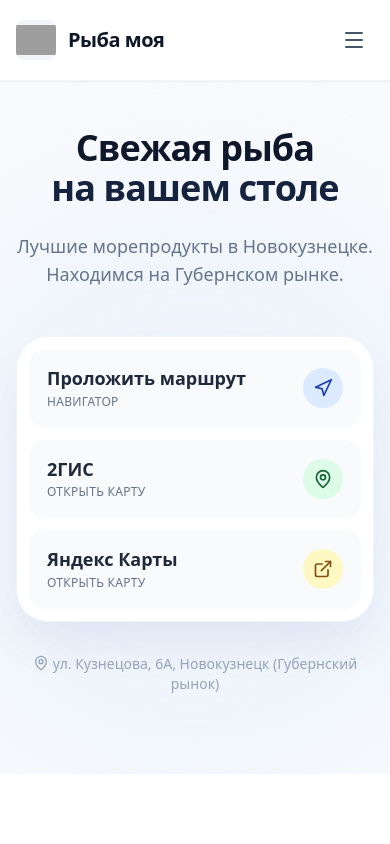
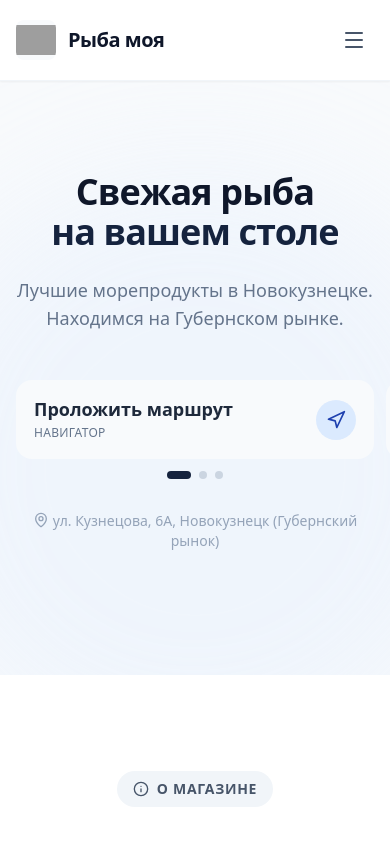
Before and after one commit to GingerMustache/fish_landing, a React (Create React App) app: page / in a window 390 px wide. Shown: the top 844 px of the page. Built offline with nearby package versions, Linux system fonts and the light colour scheme; grey boxes are pictures that could not be loaded.

Commit message:
save, to merge

```diff
--- a/src/App.js
+++ b/src/App.js
@@ -17,7 +17,7 @@ const SHOP_CONFIG = {
 const ActionButton = ({ title, subLabel, onClick, icon: Icon, colorClass }) => (
   <motion.button
     onClick={onClick}
-    className="group relative flex items-center justify-between w-full md:w-auto md:flex-1 p-4 md:p-6 bg-slate-50 hover:bg-white rounded-2xl transition-all duration-300 border-2 border-transparent hover:border-slate-200 hover:shadow-xl active:scale-95 text-left"
+    className="snap-center shrink-0 min-w-[280px] md:min-w-0 group relative flex items-center justify-between w-full md:w-auto md:flex-1 p-4 md:p-6 bg-slate-50 hover:bg-white rounded-2xl transition-all duration-300 border-2 border-transparent hover:border-slate-200 hover:shadow-xl active:scale-95 text-left"
     whileTap={{ scale: 0.97 }}
   >
     <div>
@@ -134,7 +134,32 @@ const FooterContent = ({ shopConfig }) => {
 
 export default function FishShopLanding() {
   const [isMobileMenuOpen, setIsMobileMenuOpen] = useState(false);
+
+  // NEW: State for tracking the active slide (0, 1, or 2)
+  const [activeSlide, setActiveSlide] = useState(0);
+
   const telegramUrl = `https://t.me/${SHOP_CONFIG.telegramUsername}`;
+
+  // NEW: Function to handle scroll and update active dot
+  const handleScroll = (e) => {
+    const { scrollLeft, scrollWidth, clientWidth } = e.target;
+    const maxScroll = scrollWidth - clientWidth;
+
+    // Safety check to avoid division by zero
+    if (maxScroll <= 0) return;
+
+    // Calculate progress from 0.0 to 1.0
+    const progress = scrollLeft / maxScroll;
+
+    // Determine active slide based on progress
+    if (progress < 0.33) {
+      setActiveSlide(0);
+    } else if (progress > 0.66) {
+      setActiveSlide(2);
+    } else {
+      setActiveSlide(1);
+    }
+  };
 
   return (
     <motion.div
@@ -149,11 +174,10 @@ export default function FishShopLanding() {
         <div className="max-w-7xl mx-auto px-4 sm:px-6 lg:px-8">
           <div className="flex justify-between items-center h-20">
             <div className="flex items-center gap-3">
-              {/* Added fallback handling for the image just in case */}
               <img
                 src="https://raw.githubusercontent.com/GingerMustache/fish_landing/refs/heads/main/public/logo.png"
                 alt="Logo"
-                className="h-10 w-10 object-contain rounded-lg bg-slate-100"
+                className="h-10 w-10 object-contain rounded-lg bg-slate-50"
                 onError={(e) => { e.target.style.display = 'none' }}
               />
               <span className="font-bold text-xl text-slate-900 tracking-tight">
@@ -198,13 +222,16 @@ export default function FishShopLanding() {
         </AnimatePresence>
       </nav>
 
+
       {/* --- HERO SECTION --- */}
       <section className="relative pt-32 pb-20 px-4 min-h-[80vh] flex flex-col items-center justify-center overflow-hidden">
+
         <div className="absolute top-0 left-0 w-full h-full bg-slate-50 z-0">
           <div className="absolute top-1/4 left-1/2 -translate-x-1/2 w-[600px] h-[600px] bg-blue-100/50 rounded-full blur-3xl opacity-60"></div>
         </div>
 
         <div className="relative z-10 w-full max-w-5xl mx-auto text-center">
+
           <motion.h1
             initial={{ opacity: 0, y: 20 }}
             animate={{ opacity: 1, y: 0 }}
@@ -224,13 +251,25 @@ export default function FishShopLanding() {
             Лучшие морепродукты в Новокузнецке. Находимся на Губернском рынке.
           </motion.p>
 
+          {/* --- THE CENTER CONTAINER --- */}
           <motion.div
             initial={{ opacity: 0, y: 20 }}
             animate={{ opacity: 1, y: 0 }}
             transition={{ duration: 0.5, delay: 0.4 }}
-            className="bg-white p-3 rounded-[2rem] shadow-2xl shadow-blue-900/10 border border-slate-100 mx-auto max-w-4xl"
+            className="w-full md:w-auto md:bg-white md:p-3 md:rounded-[2rem] md:shadow-2xl md:shadow-blue-900/10 md:border md:border-slate-100 mx-auto max-w-4xl"
           >
-            <div className="flex flex-col md:flex-row gap-3">
+
+            {/* Horizontal Scroll Container */}
+            <div
+              onScroll={handleScroll} // Added scroll listener
+              className="
+                flex flex-row gap-3
+                overflow-x-auto
+                snap-x snap-mandatory
+                pb-4 md:pb-0
+                -mx-4 px-4 md:mx-0 md:px-0
+                scrollbar-hide
+            ">
               <ActionButton
                 title="Проложить маршрут"
                 subLabel="Навигатор"
@@ -238,6 +277,7 @@ export default function FishShopLanding() {
                 colorClass="bg-blue-100 text-blue-800"
                 onClick={() => window.open(SHOP_CONFIG.yandexMapsRouteUrl, '_blank')}
               />
+
               <ActionButton
                 title="2ГИС"
                 subLabel="Открыть карту"
@@ -245,6 +285,7 @@ export default function FishShopLanding() {
                 colorClass="bg-green-100 text-green-800"
                 onClick={() => window.open(SHOP_CONFIG.twoGisUrl, '_blank')}
               />
+
               <ActionButton
                 title="Яндекс Карты"
                 subLabel="Открыть карту"
@@ -253,6 +294,24 @@ export default function FishShopLanding() {
                 onClick={() => window.open(SHOP_CONFIG.yandexMapLink, '_blank')}
               />
             </div>
+
+            {/* NEW: Dynamic Scroll Indicators (Dots) */}
+            <div className="md:hidden flex justify-center gap-2 -mt-1 mb-4">
+              {[0, 1, 2].map((index) => (
+                <div
+                  key={index}
+                  className={`
+                    h-2 rounded-full transition-all duration-300
+                    ${activeSlide === index
+                      ? 'w-6' // Active: Wide and Dark Blue
+                      : 'w-2 bg-slate-300' // Inactive: Small and Grey
+                    }
+                  `}
+                  style={{ backgroundColor: activeSlide === index ? 'rgb(21,35,62)' : '' }}
+                />
+              ))}
+            </div>
+
           </motion.div>
 
           <motion.div
@@ -264,6 +323,7 @@ export default function FishShopLanding() {
             <MapPin className="inline w-4 h-4 mr-1 -mt-1" />
             {SHOP_CONFIG.address}
           </motion.div>
+
         </div>
       </section>
 
```
